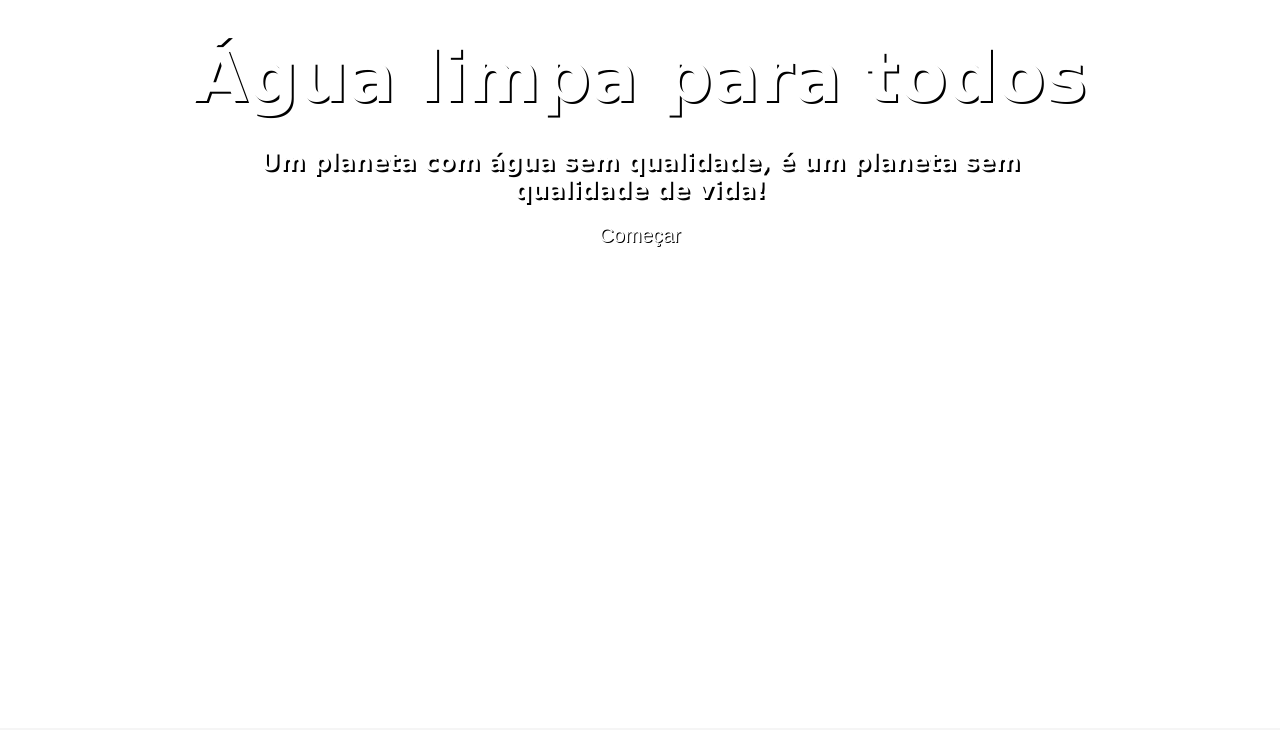
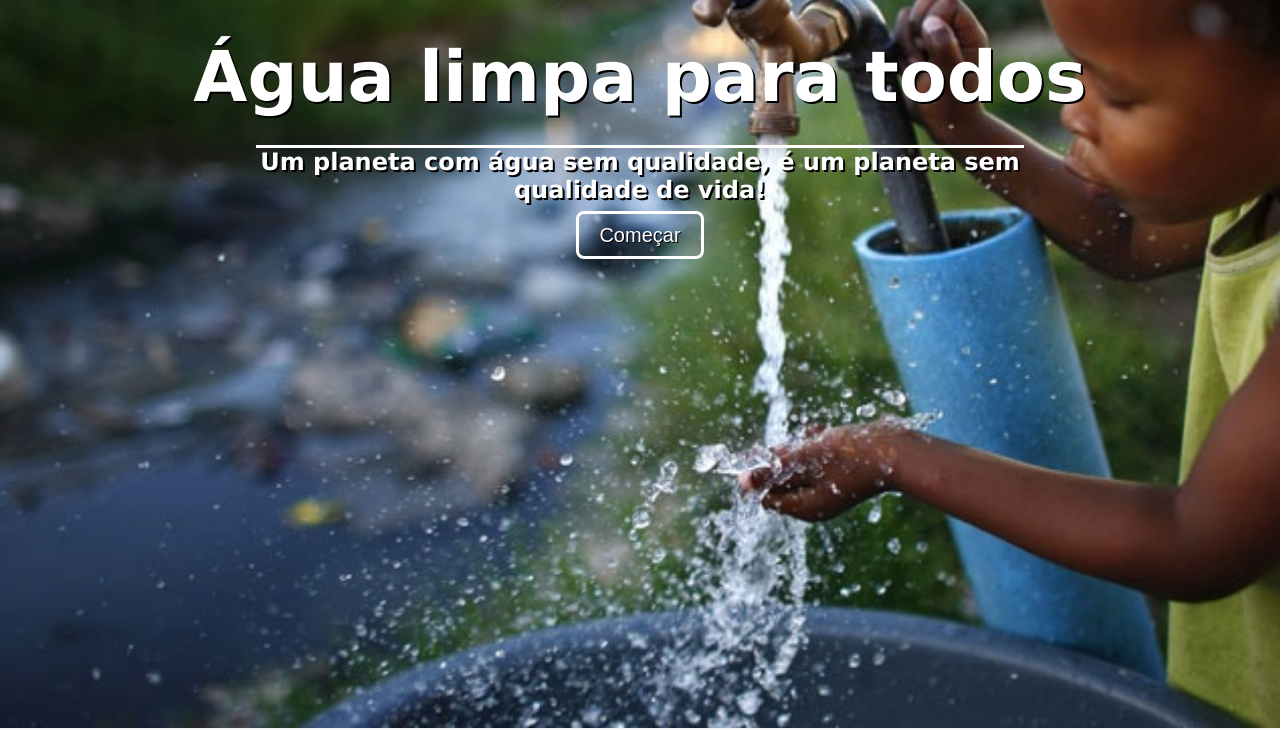
Before and after one commit to kaleby-arch/agualimpa, a plain HTML site: page index.html in a window 1280 px wide. Shown: the part 72-802 px from the top of the page. Drawn offline with Linux system fonts and the light colour scheme.

Commit message:
Update estilos.css

```diff
--- a/estilos.css
+++ b/estilos.css
@@ -47,7 +47,7 @@ a{
 }
 
 #imagemcapa{
-    background: url(fundo 2.jpg);
+    background: url(fundo\ 2.jpg);
     height: 100%;
     text-align: center;
     background-repeat: no-repeat;
```
